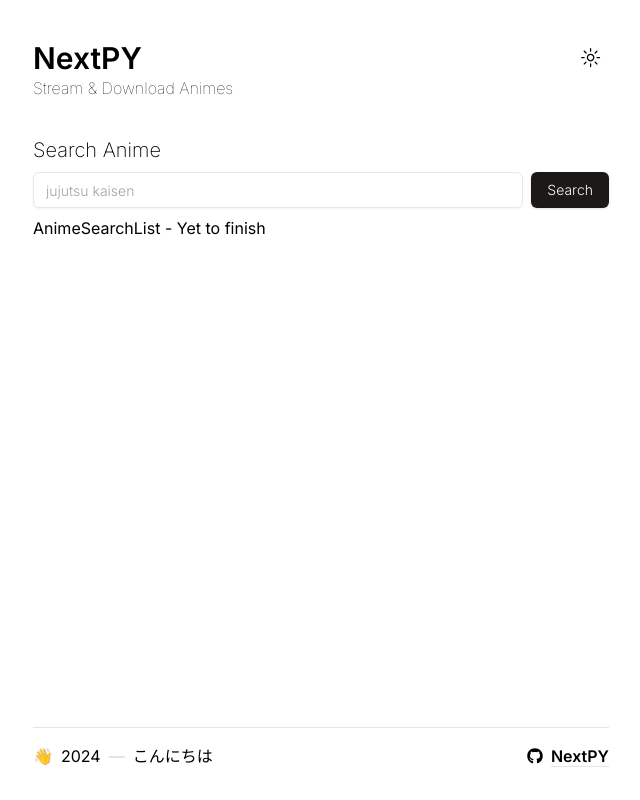
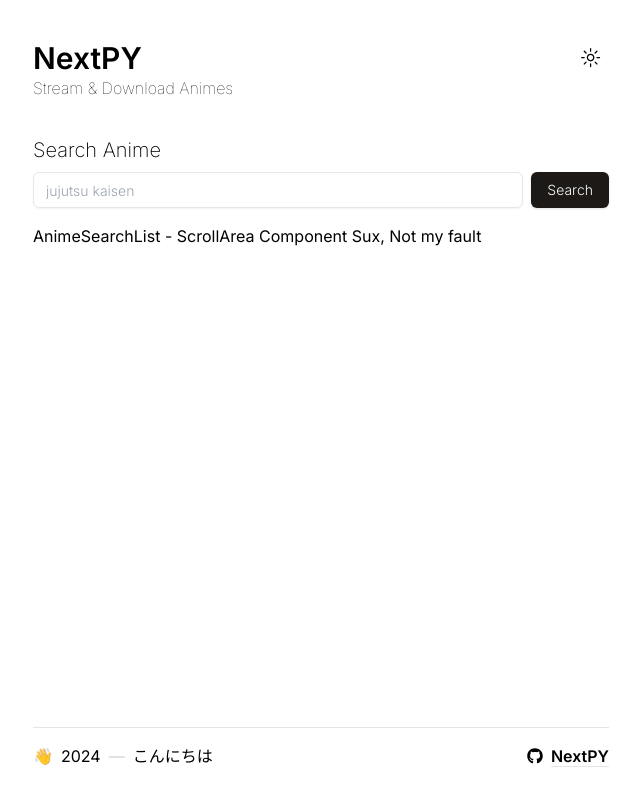
Before and after one commit to FireHead90544/NextPY, a Next.js app: page / in a window 1280 px wide. Shown: the whole page, without its empty margins (319-959 px from the left). Built offline with nearby package versions, Linux system fonts and the light colour scheme.

Commit message:
needs new logic, scroll area sux

```diff
--- a/components/AnimeSearchList.tsx
+++ b/components/AnimeSearchList.tsx
@@ -2,6 +2,6 @@
 
 export function AnimeSearchList() {
   return (
-    <div>AnimeSearchList - Yet to finish</div>
+    <div className='pt-2'>AnimeSearchList - ScrollArea Component Sux, Not my fault</div>
   )
 }
```
